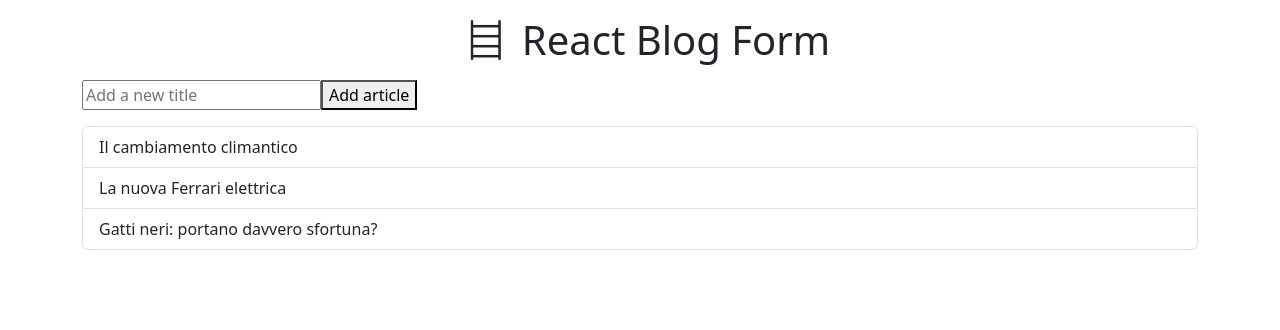
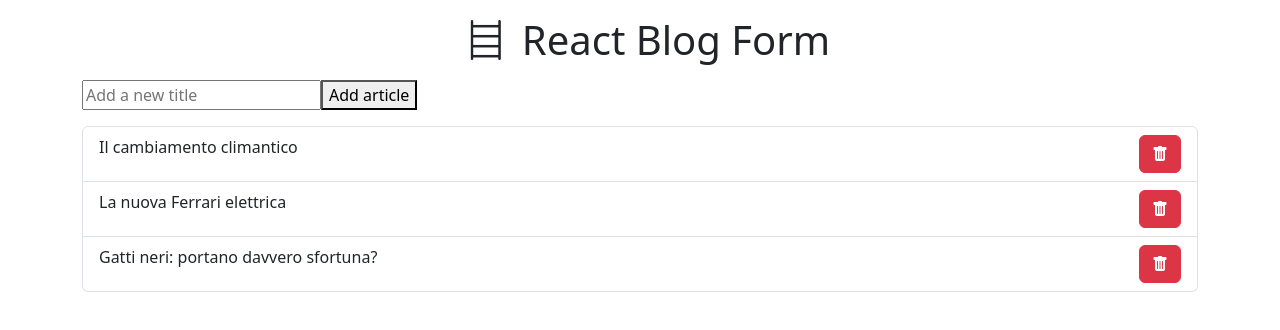
Before and after one commit to erikagiella/react-form, a React (Vite) app: page / in a window 1280 px wide. Shown: the top 330 px of the page. Built offline with nearby package versions, Linux system fonts and the light colour scheme.

Commit message:
trash button

```diff
--- a/src/App.jsx
+++ b/src/App.jsx
@@ -33,7 +33,10 @@
         </form>
         <ul className="list-group my-3">
           {articles.map((article, i) =>
-            <li className='list-group-item' key={`${i}-article`}>{article}</li>
+            <li className='list-group-item d-flex justify-content-between' key={`${i}-article`}>
+              {article}
+              <button className='btn btn-danger' style={{ cursor: 'pointer' }}><i className="bi bi-trash-fill"></i></button>
+            </li>
           )
           }
         </ul>
```
